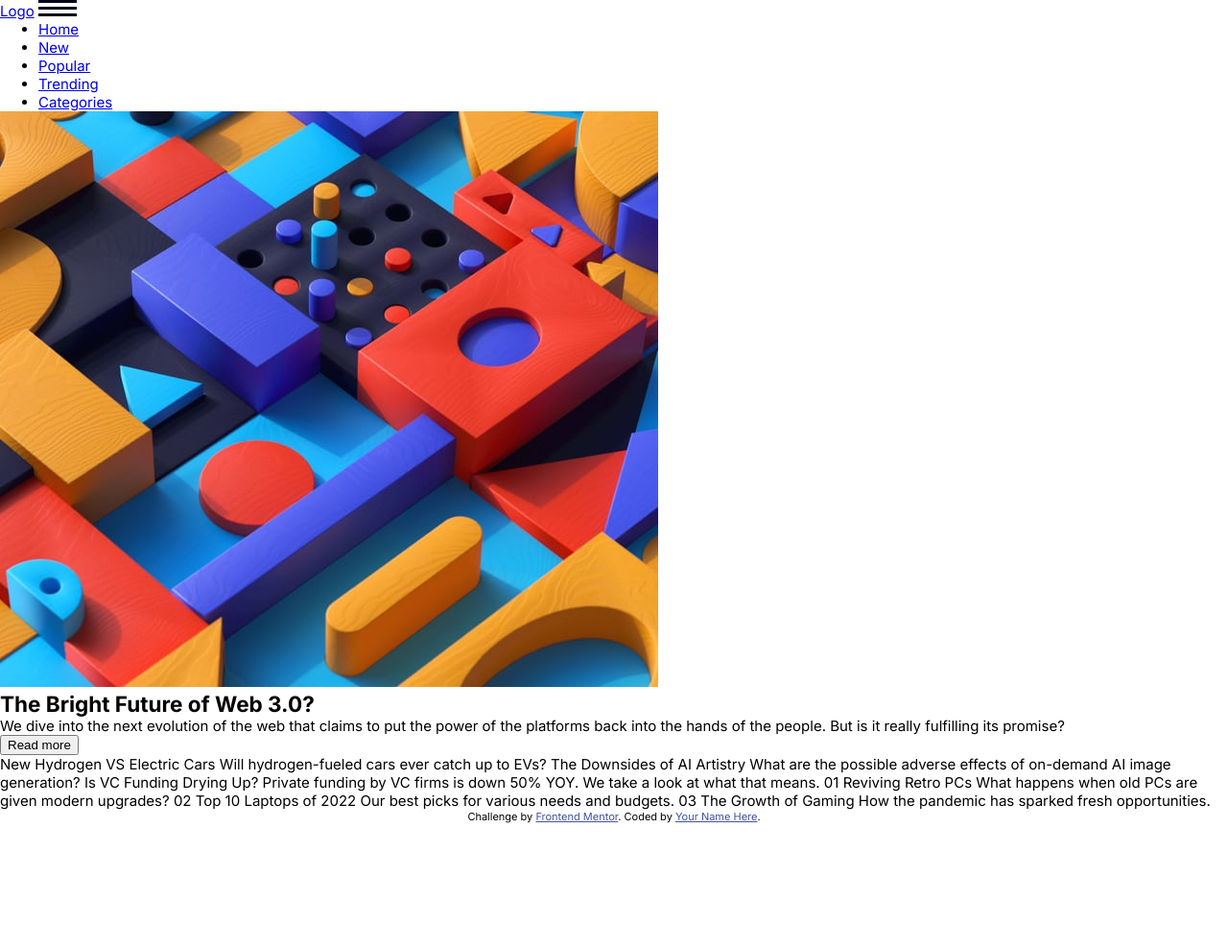
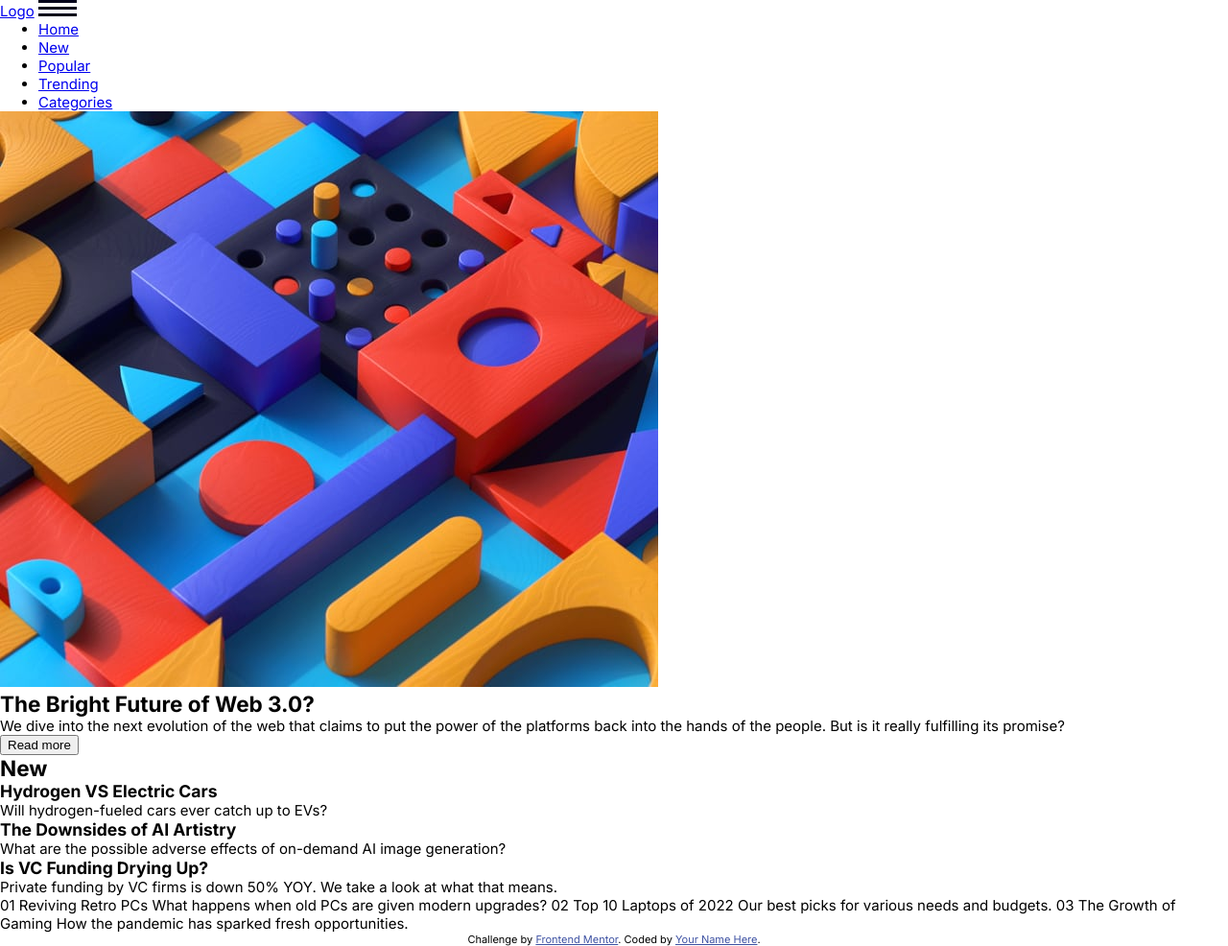
Before and after one commit to EyadOmar/News_homepage, a plain HTML site: page index.html in a window 1280 px wide. Shown: the whole page at 96% size. Before the commit the page ends 858 px from the top, so only its background shows below. Drawn offline with Linux system fonts and the light colour scheme.

Commit message:
Add New section Html

```diff
--- a/index.html
+++ b/index.html
@@ -48,13 +48,31 @@
         </div>
       </section>
 
-      New Hydrogen VS Electric Cars Will hydrogen-fueled cars ever catch up to
-      EVs? The Downsides of AI Artistry What are the possible adverse effects of
-      on-demand AI image generation? Is VC Funding Drying Up? Private funding by
-      VC firms is down 50% YOY. We take a look at what that means. 01 Reviving
-      Retro PCs What happens when old PCs are given modern upgrades? 02 Top 10
-      Laptops of 2022 Our best picks for various needs and budgets. 03 The
-      Growth of Gaming How the pandemic has sparked fresh opportunities.
+      <section class="new" id="new">
+        <h2>New</h2>
+        <article>
+          <h3>Hydrogen VS Electric Cars</h3>
+          <p>Will hydrogen-fueled cars ever catch up to EVs?</p>
+        </article>
+        <article>
+          <h3>The Downsides of AI Artistry</h3>
+          <p>
+            What are the possible adverse effects of on-demand AI image
+            generation?
+          </p>
+        </article>
+        <article>
+          <h3>Is VC Funding Drying Up?</h3>
+          <p>
+            Private funding by VC firms is down 50% YOY. We take a look at what
+            that means.
+          </p>
+        </article>
+      </section>
+
+      01 Reviving Retro PCs What happens when old PCs are given modern upgrades?
+      02 Top 10 Laptops of 2022 Our best picks for various needs and budgets. 03
+      The Growth of Gaming How the pandemic has sparked fresh opportunities.
 
       <div class="attribution">
         Challenge by
```
